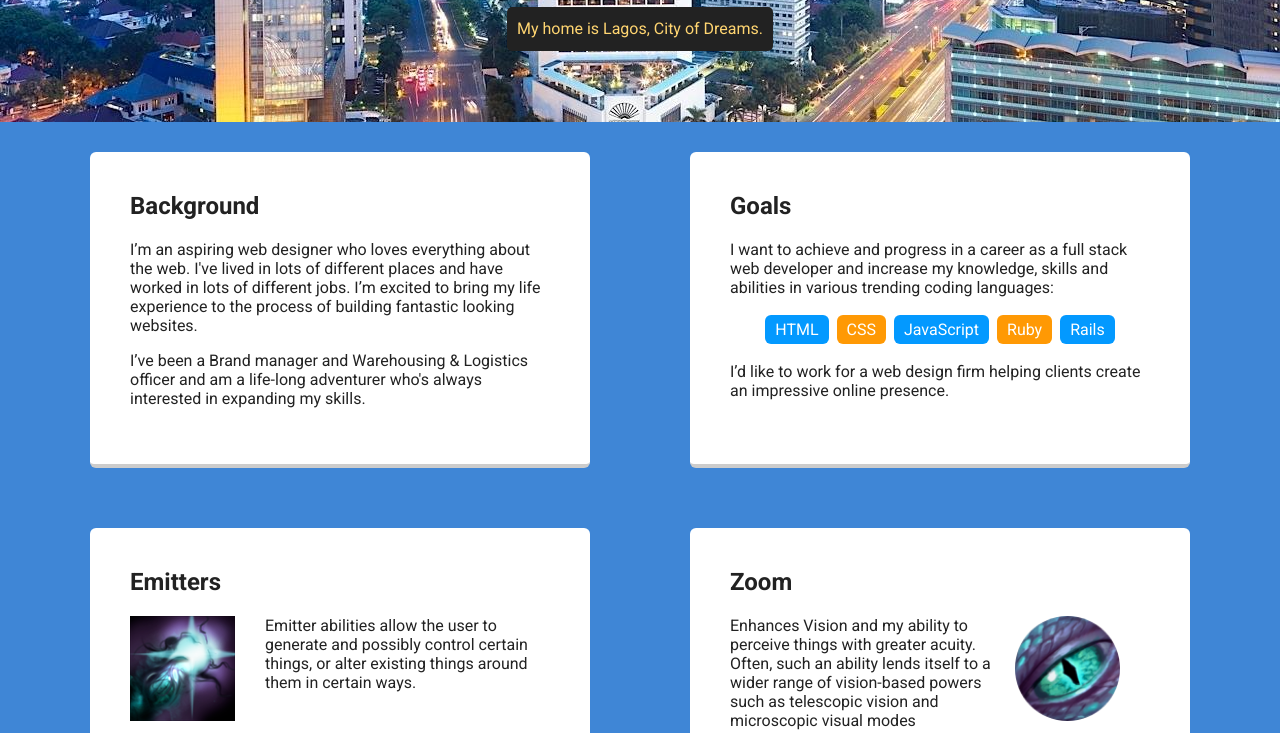
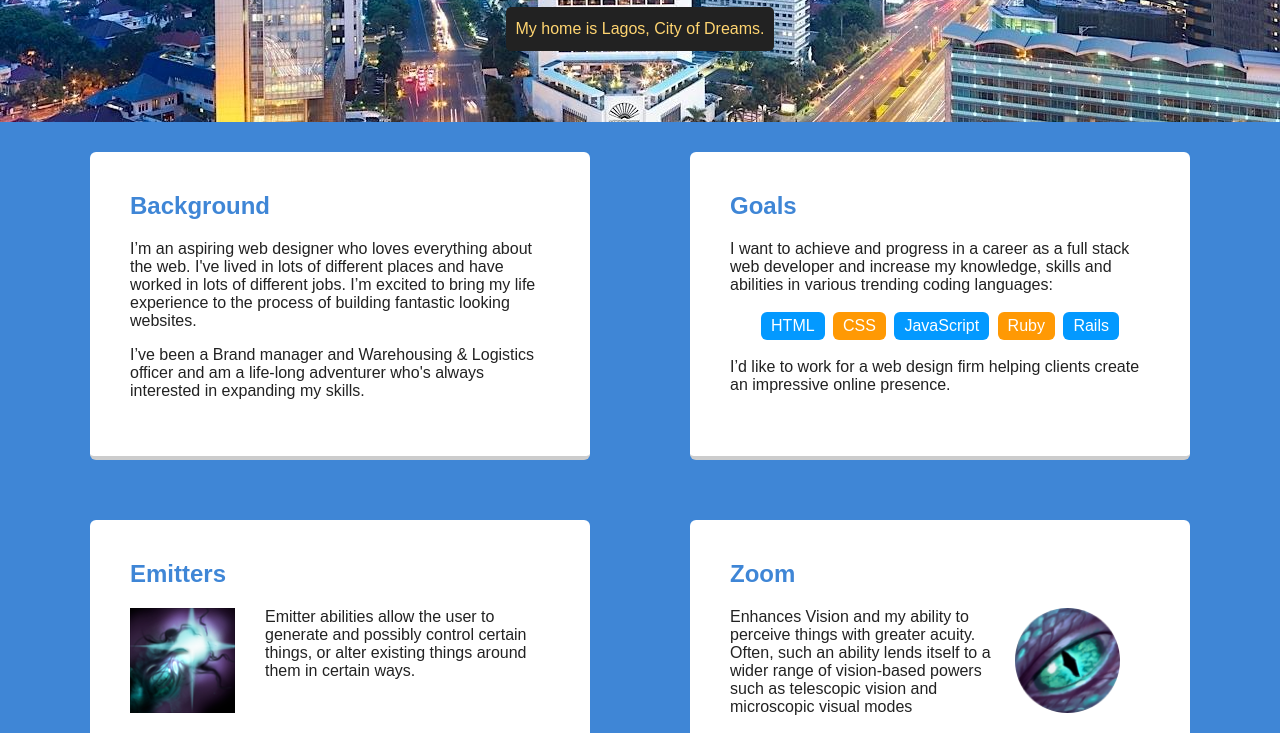
Before and after one commit to taitaninthemaking/techdegree-project-1a, a plain HTML site: page Techdegree-Project-1/index.html in a window 1280 px wide. Shown: the part 348-1081 px from the top of the page. Drawn offline with Linux system fonts and the light colour scheme; a web font is replaced by a local one.

Commit message:
Update styles.css

```diff
--- a/Techdegree-Project-1/styles.css
+++ b/Techdegree-Project-1/styles.css
@@ -7,7 +7,7 @@ body {
   margin: 0;
   padding: 0;
   text-align: center;
-  font-family: 'Roboto', sans-serif;
+  font-family: Papyrus,fantasy;
   color: #222;
   background: #3f86d6;
 }
@@ -92,6 +92,9 @@ header .profile-image:hover {
     width: 45%;
 
 
+}
+h2 {
+  color: #3f86d6;
 }
 
 
```
